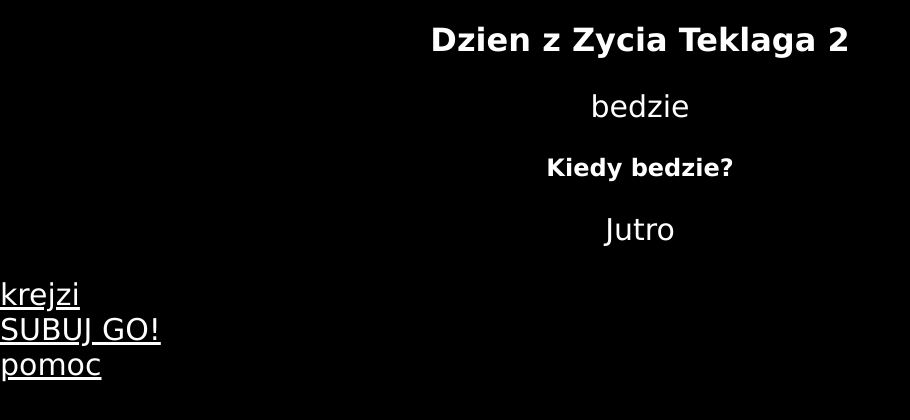
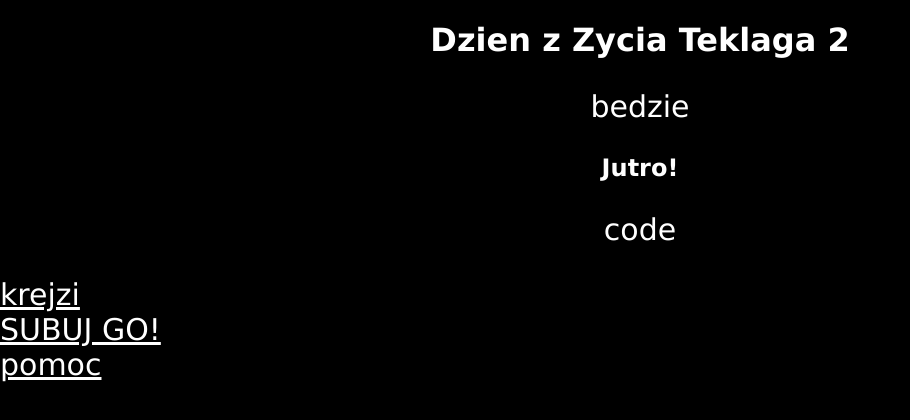
Before and after one commit to Wopsiaki/Dzie-z-ycia-Teklaga-2, a plain HTML site: page index.html in a window 1280 px wide. Shown: the whole page, without its empty margins (0-910 px from the left). Drawn offline with Linux system fonts and the light colour scheme.

Commit message:
Update index.html

```diff
--- a/index.html
+++ b/index.html
@@ -7,8 +7,8 @@
 <body>
     <h1>Dzien z Zycia Teklaga 2</h1>
     <p>bedzie</p>
-    <h2>Kiedy bedzie?</h2>
-    <p>Jutro</p>
+    <h2>Jutro!</h2>
+    <p>code</p>
     <a href="blackout.mp3">krejzi</a>
     <br>
     <a href="https://www.youtube.com/@feles8055">SUBUJ GO!</a>
@@ -16,4 +16,5 @@
     <a href="list.html">pomoc</a>
     <!-- Po chuj tu patrzysz LIVAN!? -->
 </body>
+
 </html>
```
